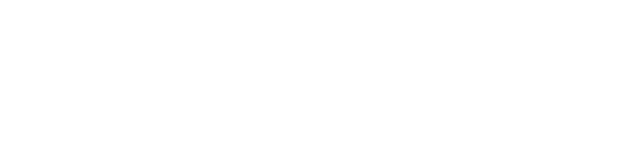
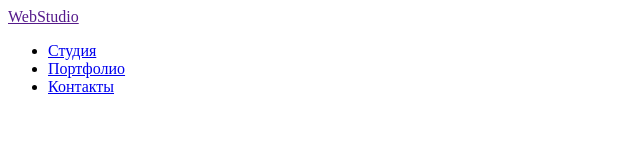
Before and after one commit to calipsoka/goit-markup-hw-01, a plain HTML site: page index.html in a window 1280 px wide. Shown: the whole page, without its empty margins (0-640 px from the left). Drawn offline with Linux system fonts and the light colour scheme.

Commit message:
Update index.html

```diff
--- a/index.html
+++ b/index.html
@@ -1,5 +1,5 @@
 <!DOCTYPE html>
-<html lang="en">
+<html lang="ru">
 <head>
     <meta charset="UTF-8">
     <meta http-equiv="X-UA-Compatible" content="IE=edge">
@@ -7,6 +7,22 @@
     <title>Document</title>
 </head>
 <body>
+    <header>
+            <a href="">WebStudio</a>
+            <nav>
+    <!-- Навигация на другие страницы -->
+            <ul>
+                <li><a href="/studio">Студия</a></li>
+                <li><a href="/portfolio">Портфолио</a></li>
+                <li><a href="/contact">Контакты</a></li>
+            </ul>
+            </nav>
+    </header>
+    <main>
 
+    </main>
+    <footer>
+
+    </footer>
 </body>
 </html>
```
